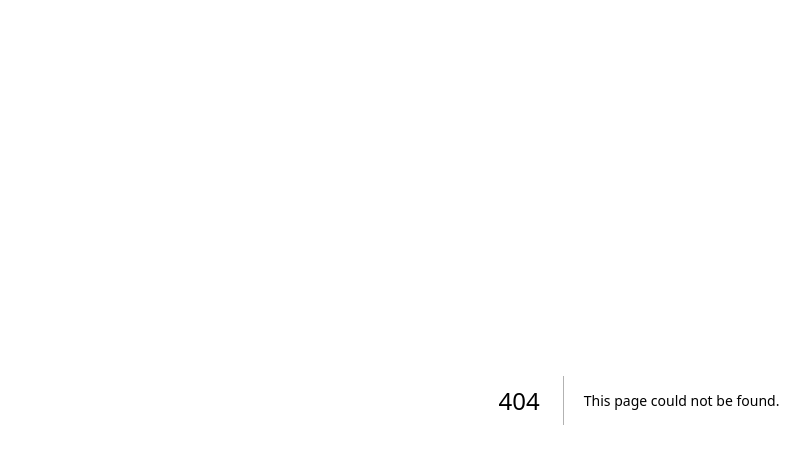
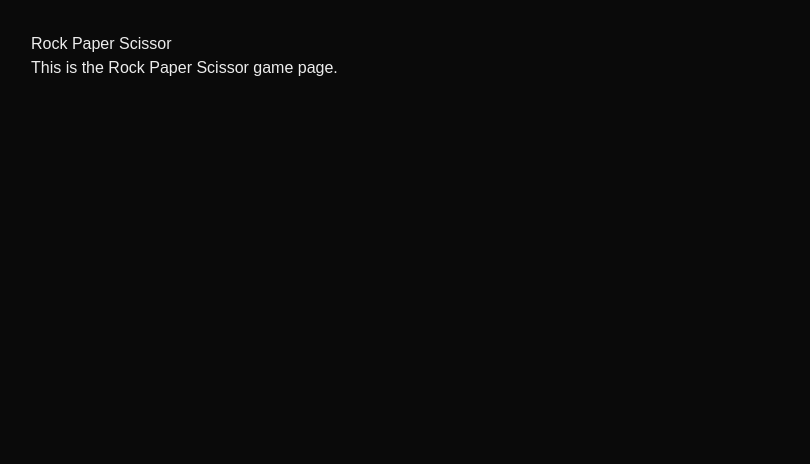
Before and after one commit to km-rjun/BitArcade, a Next.js app: page /rpc in a window 1280 px wide. Before the commit this address had no page. Shown: the top 464 px of the page, without its empty margins (1-811 px from the left). Built offline with nearby package versions, Linux system fonts and the light colour scheme.

Commit message:
router navigation to cards and root

```diff
--- a/components/Cards.tsx
+++ b/components/Cards.tsx
@@ -1,27 +1,36 @@
+"use client";
+
 import React from "react";
+import { useRouter } from "next/navigation";
 import styles from "./Cards.module.css";
 
-export interface CardProps {
+interface CardItem {
   title: string;
   imageSrc: string;
-  onClick?: () => void;
+  link: string;
 }
 
 interface CardsProps {
-  items: CardProps[];
+  items: CardItem[];
 }
 
 const Cards: React.FC<CardsProps> = ({ items }) => {
+  const router = useRouter();
+
   return (
     <div className={styles.cardsGrid}>
       {items.map((item, idx) => (
         <div
           key={idx}
           className={styles.card}
-          onClick={item.onClick}
-          role={item.onClick ? "button" : undefined}
+          onClick={() => router.push(item.link)}
+          style={{ cursor: "pointer" }}
         >
-          <img src={item.imageSrc} alt={item.title} className={styles.image} />
+          <img
+            src={item.imageSrc}
+            alt={item.title}
+            className={styles.image}
+          />
           <h3 className={styles.title}>{item.title}</h3>
         </div>
       ))}
--- a/components/TopBar.tsx
+++ b/components/TopBar.tsx
@@ -1,10 +1,17 @@
 "use client";
+
 import { useState, useEffect } from "react";
+import { useRouter } from "next/navigation";
 import { BsSunFill, BsMoonFill } from "react-icons/bs";
 import "./TopBar.css";
 
-export default function TopBar({ onSearch }: { onSearch: (value: string) => void }) {
+interface TopBarProps {
+  onSearch: (value: string) => void;
+}
+
+export default function TopBar({ onSearch }: TopBarProps) {
   const [darkMode, setDarkMode] = useState(true);
+  const router = useRouter();
 
   useEffect(() => {
     const root = document.documentElement;
@@ -19,14 +26,23 @@ export default function TopBar({ onSearch }: { onSearch: (value: string) => void
 
   return (
     <div className="topbar">
-      <div className="topbar-title">BitArcade</div>
+      <div
+        className="topbar-title"
+        onClick={() => router.push("/")}
+        style={{ cursor: "pointer" }}
+      >
+        BitArcade
+      </div>
       <input
         className="topbar-search"
         type="text"
         placeholder="Search..."
         onChange={(e) => onSearch(e.target.value)}
       />
-      <button className="topbar-toggle" onClick={() => setDarkMode(!darkMode)}>
+      <button
+        className="topbar-toggle"
+        onClick={() => setDarkMode(!darkMode)}
+      >
         {darkMode ? <BsSunFill size={24} /> : <BsMoonFill size={24} />}
       </button>
     </div>
--- a/src/app/page.tsx
+++ b/src/app/page.tsx
@@ -1,17 +1,21 @@
 "use client";
+
 import { useState } from "react";
-import TopBar from "../../components/TopBar"
-import Cards from "../../components/Cards"
+import TopBar from "../../components/TopBar";
+import Cards from "../../components/Cards";
 
 export default function Home() {
   const [searchQuery, setSearchQuery] = useState("");
 
   const cards = [
     {
-     title: "Rock Paper Scissor", imageSrc: "/rpc.png" },
+      title: "Rock Paper Scissor",
+      imageSrc: "/rpc.png",
+      link: "/rpc",
+    },
   ];
 
-    const filteredCards = cards.filter(card =>
+  const filteredCards = cards.filter((card) =>
     card.title.toLowerCase().includes(searchQuery.toLowerCase())
   );
 
@@ -20,5 +24,5 @@ export default function Home() {
       <TopBar onSearch={setSearchQuery} />
       <Cards items={filteredCards} />
     </>
-    )
+  );
 }
--- /dev/null
+++ b/src/app/rpc/page.tsx
@@ -0,0 +1,9 @@
+// src/app/rpc/page.tsx
+export default function RpcGamePage() {
+  return (
+    <div style={{ padding: "2rem" }}>
+      <h1>Rock Paper Scissor</h1>
+      <p>This is the Rock Paper Scissor game page.</p>
+    </div>
+  );
+}
```
Lines whose indentation alone changed are shown as unchanged.
